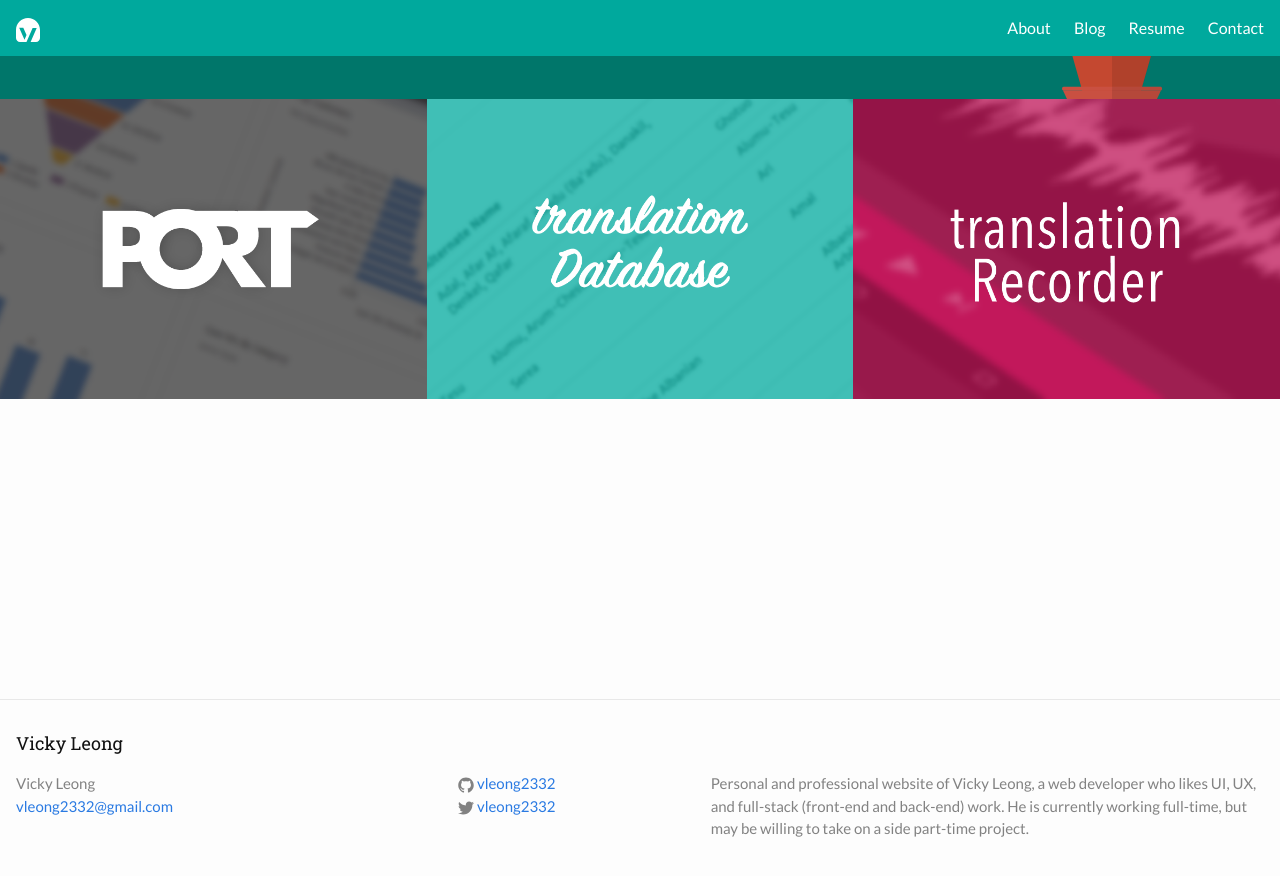
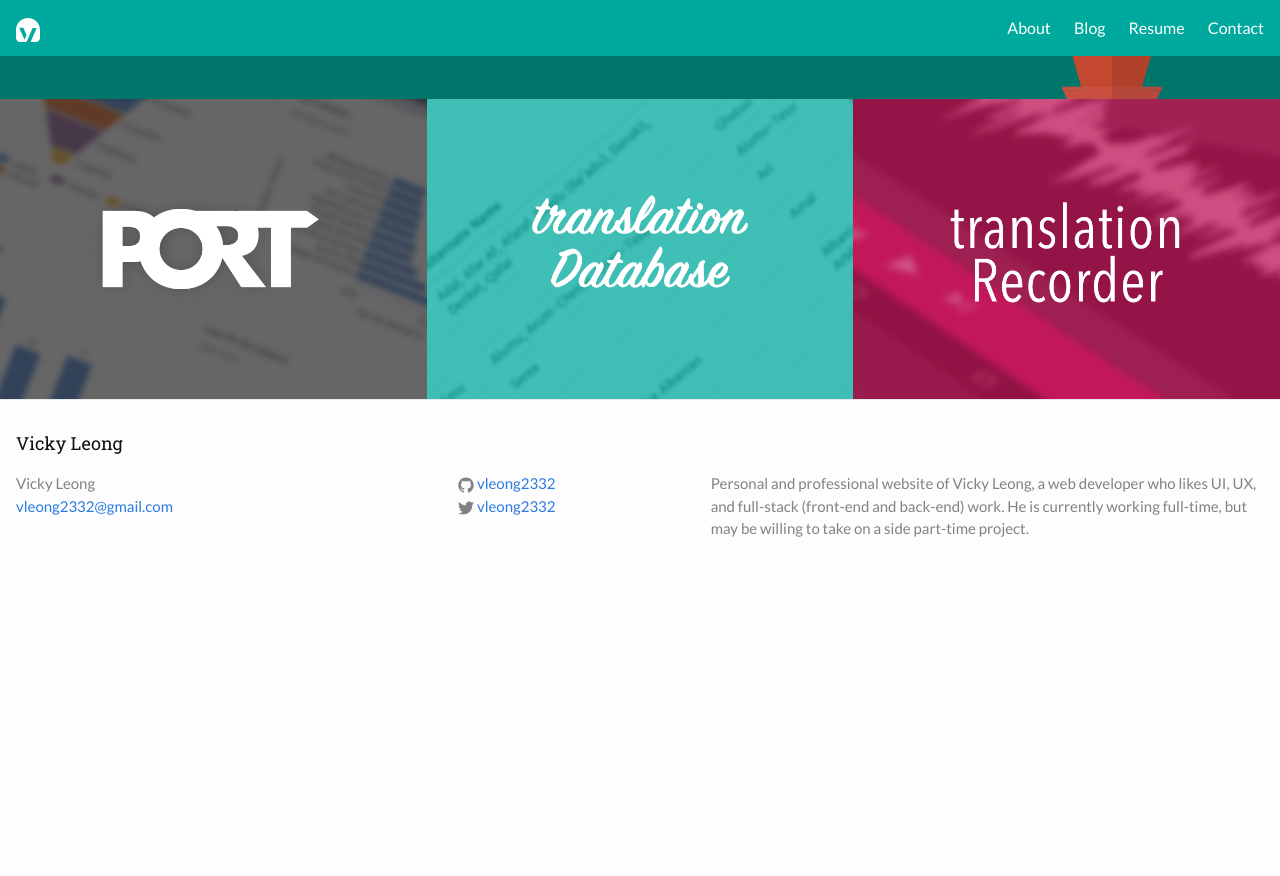
Before and after one commit to vleong2332/site2.0, a Jekyll site: the page built from index.md, in a window 1280 px wide and 900 px high, scrolled down 2296 px. Shown: the top 876 px of the window. Built offline with Jekyll 4.4.1, drawn with Linux system fonts in a browser that asks for light colours; after the commit the page ends 2896 px from its top, so only the background shows below that.

Commit message:
NOT DONE: Remove empty work placeholder

```diff
--- a/_includes/work.html
+++ b/_includes/work.html
@@ -6,11 +6,5 @@
     </div>
     <div class="project-wrapper tr">
     </div>
-    <div class="project-wrapper">
-    </div>
-    <div class="project-wrapper">
-    </div>
-    <div class="project-wrapper">
-    </div>
   </div>
 </section>
```
